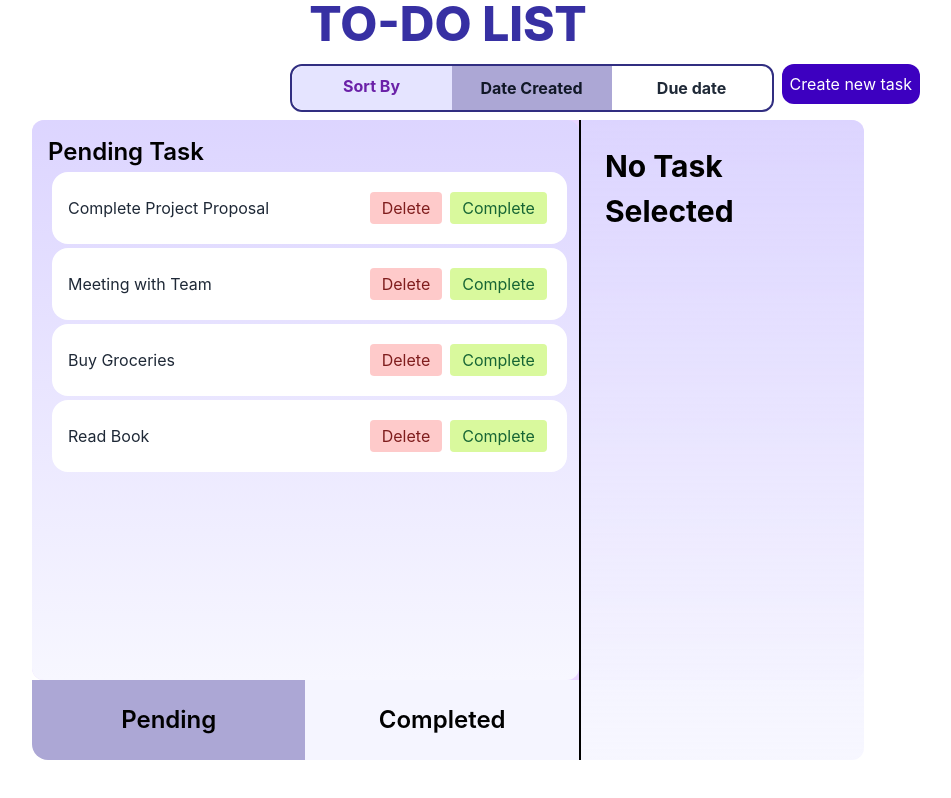
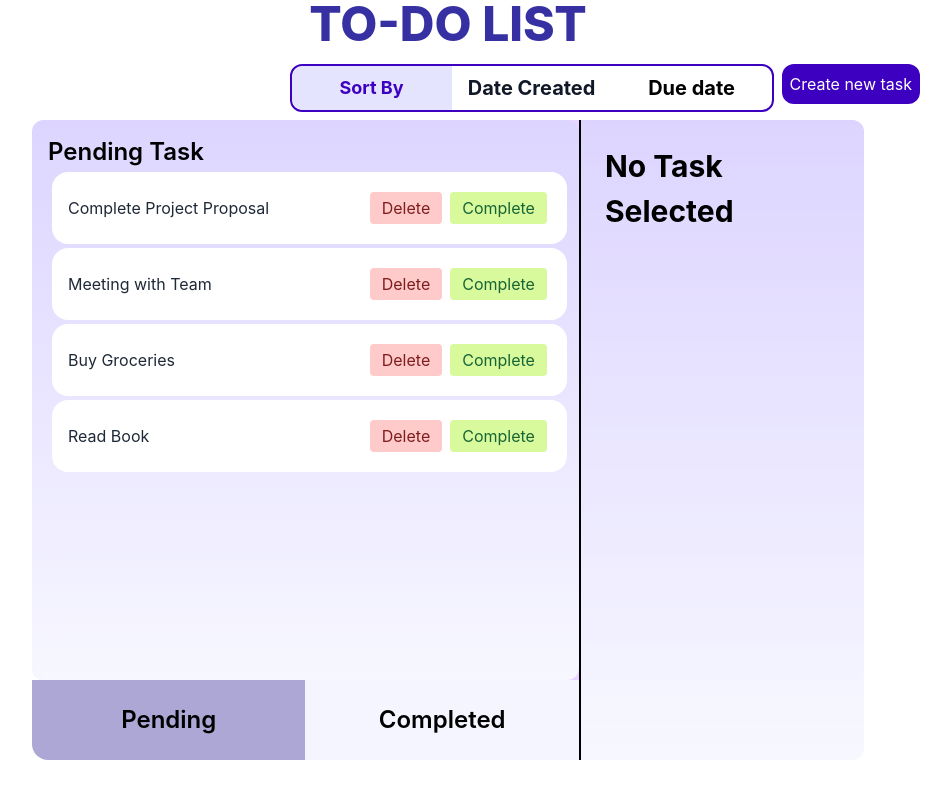
Before and after one commit to samjain233/todo, a React (Create React App) app: page / in a window 1280 px wide. Shown: the whole page, without its empty margins (192-1143 px from the left). Built offline with nearby package versions, Linux system fonts and the light colour scheme.

Commit message:
UI Fixed of Sort By Function

```diff
--- a/src/component/Topbar.js
+++ b/src/component/Topbar.js
@@ -1,38 +1,48 @@
-import React from "react";
+import React, { useState } from "react";
 import Create from "./Create";
 
 const Topbar = ({ addTask, handleSort }) => {
-  // State for managing visibility of create task modal
-  const [showCreate, setShowCreate] = React.useState(false);
+  const [showCreate, setShowCreate] = useState(false);
+  const [selectedSort, setSelectedSort] = useState(null);
 
   // Function to toggle the visibility of create task modal
-  function createTask() {
+  const createTask = () => {
     setShowCreate(!showCreate);
-  }
+  };
+
+  // Function to handle sorting and update selectedSort
+  const handleSortClick = (sortType) => {
+    handleSort(sortType);
+    setSelectedSort(sortType);
+  };
 
   return (
     <div>
       {/* Sort and create task buttons */}
       <div className="mt-4 w-full flex flex-col md:flex-row justify-center">
         {/* Sorting options */}
-        <div className="h-12 mb-2 flex rounded-xl border border-indigo-900 border-2 items-center justify-between">
+        <div className="h-12 mb-2 flex rounded-xl border-[#3D00C0] border-2 items-center justify-between">
           {/* Sort by label */}
-          <div className="flex flex-col bg-purple1 hidden font-bold h-full md:block lg:block text-purple-800 w-40 rounded-l-xl pt-2">
+          <div className="flex-col font-600 text-[18px] bg-[#E5E4FF] hidden font-bold h-full md:block lg:block text-[#3D00C0] w-40 rounded-l-xl pt-2">
             Sort By
           </div>
 
           {/* Date Created button */}
           <div
-            className="w-full md:w-40 flex flex-col md:rounded-none justify-center hover:bg-cyan-600 text-gray-900 font-bold rounded-tl-lg rounded-bl-lg lg:rounded-none bg-purple2 h-full"
-            onClick={() => handleSort("dateCreated")}
+            className={`w-full md:w-40 flex flex-col font-600 text-[20px] md:rounded-none justify-center hover:bg-cyan-600 text-gray-900 font-bold rounded-tl-lg rounded-bl-lg lg:rounded-none  h-full ${
+              selectedSort === "dateCreated" ? "bg-[#ACA7D5]" : ""
+            }`}
+            onClick={() => handleSortClick("dateCreated")}
           >
             Date Created
           </div>
 
           {/* Due Date button */}
           <div
-            className="w-full md:w-40 flex-col text-gray-800 hover:bg-cyan-600 hover:h-full font-bold flex justify-center rounded-br-lg rounded-tr-lg"
-            onClick={() => handleSort("dueDate")}
+            className={`w-full md:w-40 flex-col h-full hover:bg-cyan-600 hover:h-full font-600 text-[20px] flex font-bold justify-center  rounded-br-lg rounded-tr-lg ${
+              selectedSort === "dueDate" ? "bg-[#ACA7D5]" : ""
+            }`}
+            onClick={() => handleSortClick("dueDate")}
           >
             Due date
           </div>
@@ -42,7 +52,7 @@ const Topbar = ({ addTask, handleSort }) => {
         <div
           onClick={createTask}
           style={{ background: "#3D00C0" }}
-          className=" flex-col hover:bg-blue-500 flex justify-center md:hidden lg:block lg:mx-2 h-10 rounded-xl item-center p-2 text-white rounded items-center cursor-pointer w-full"
+          className="flex-col hover:bg-blue-500 flex justify-center md:hidden lg:block lg:mx-2 h-10 rounded-xl item-center p-2 text-white rounded items-center cursor-pointer w-full"
         >
           Create new task
         </div>
```
